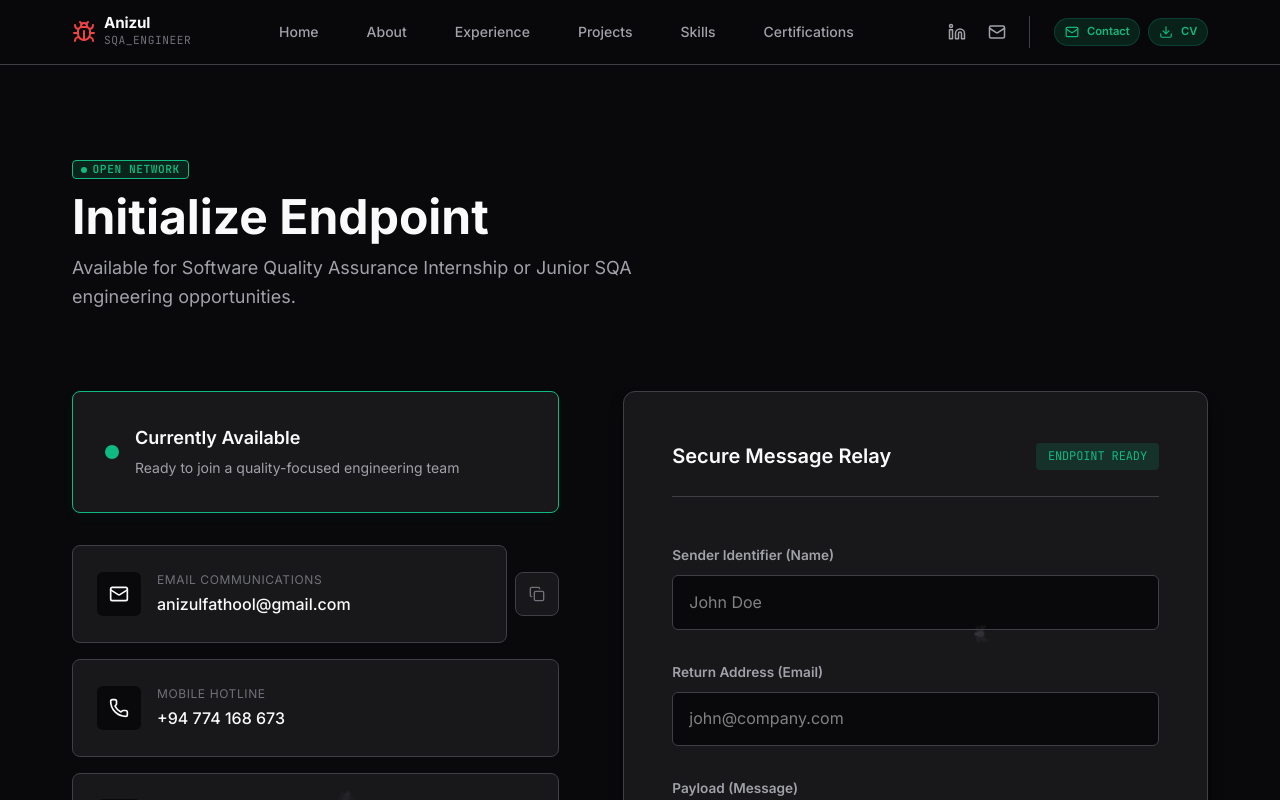
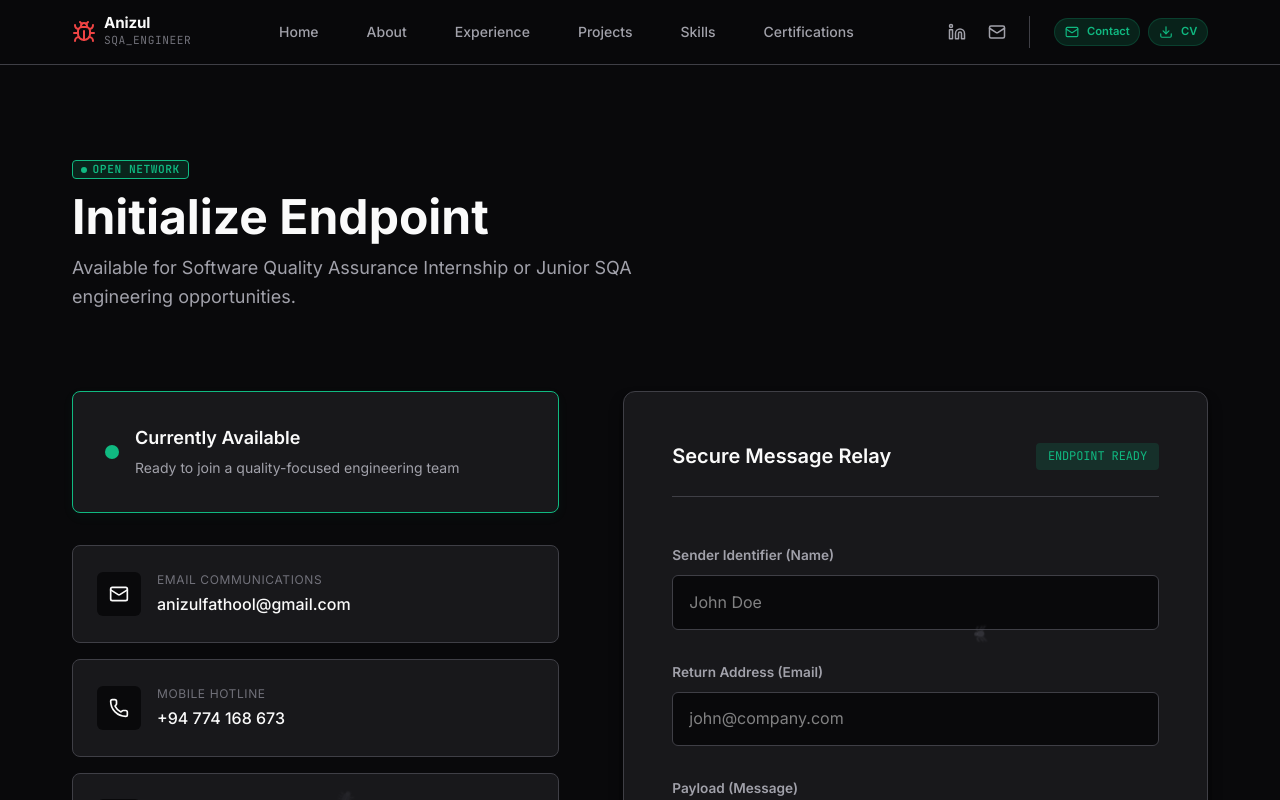
Before and after one commit to anizulbuhary/QA-Portfolio, a React (Vite) app: page /contact in a window 1280 px wide. Shown: the top 800 px of the page. Built offline with nearby package versions, Linux system fonts and the light colour scheme.

Commit message:
feat(contact): remove email copy feature

```diff
--- a/src/pages/Contact.css
+++ b/src/pages/Contact.css
@@ -59,15 +59,7 @@
   gap: var(--spacing-md);
 }
 
-.contact-method-wrapper {
-  display: flex;
-  align-items: center;
-  gap: var(--spacing-sm);
-  width: 100%;
-}
-
 .contact-method {
-  flex: 1;
   display: flex;
   align-items: center;
   gap: var(--spacing-md);
@@ -77,33 +69,6 @@
   border-radius: var(--radius-lg);
   transition: all 0.3s ease;
   text-decoration: none;
-}
-
-.copy-btn {
-  display: flex;
-  align-items: center;
-  justify-content: center;
-  width: 44px;
-  height: 44px;
-  background-color: var(--color-surface);
-  border: 1px solid var(--color-border);
-  border-radius: var(--radius-lg);
-  color: var(--color-text-tertiary);
-  cursor: pointer;
-  transition: all 0.3s ease;
-  flex-shrink: 0;
-}
-
-.copy-btn:hover {
-  border-color: var(--color-brand);
-  color: var(--color-brand);
-  background-color: var(--color-brand-light);
-}
-
-.copy-btn.copied {
-  background-color: var(--color-pass-bg);
-  border-color: var(--color-pass);
-  color: var(--color-pass);
 }
 
 .contact-method:hover {
--- a/src/pages/Contact.tsx
+++ b/src/pages/Contact.tsx
@@ -1,19 +1,9 @@
 import { motion } from 'framer-motion';
-import { Mail, Linkedin, Github, Send, TerminalSquare, Phone, Copy, Check } from 'lucide-react';
+import { Mail, Linkedin, Github, Send, TerminalSquare, Phone } from 'lucide-react';
 import { SeverityBadge } from '../components/ui/SeverityBadge';
-import { useState } from 'react';
 import './Contact.css';
 
 const Contact = () => {
-  const [copied, setCopied] = useState(false);
-
-  const copyEmail = (e: React.MouseEvent) => {
-    e.preventDefault();
-    e.stopPropagation();
-    navigator.clipboard.writeText('anizulfathool@gmail.com');
-    setCopied(true);
-    setTimeout(() => setCopied(false), 2000);
-  };
 
   const handleTransmit = (e: React.FormEvent<HTMLFormElement>) => {
     e.preventDefault();
@@ -59,7 +49,6 @@ const Contact = () => {
           </div>
 
           <div className="contact-methods">
-            <div className="contact-method-wrapper relative">
             <a
               href="mailto:anizulfathool@gmail.com"
               className="contact-method"
@@ -73,14 +62,6 @@ const Contact = () => {
                 <span className="method-val">anizulfathool@gmail.com</span>
               </div>
             </a>
-              <button
-                className={`copy-btn ${copied ? 'copied' : ''}`}
-                onClick={copyEmail}
-                title="Copy Email Address"
-              >
-                {copied ? <Check size={16} /> : <Copy size={16} />}
-              </button>
-            </div>
             <a href="tel:+94774168673" className="contact-method">
               <div className="method-icon"><Phone size={20} /></div>
               <div className="method-details">
```
Lines whose indentation alone changed are shown as unchanged.
